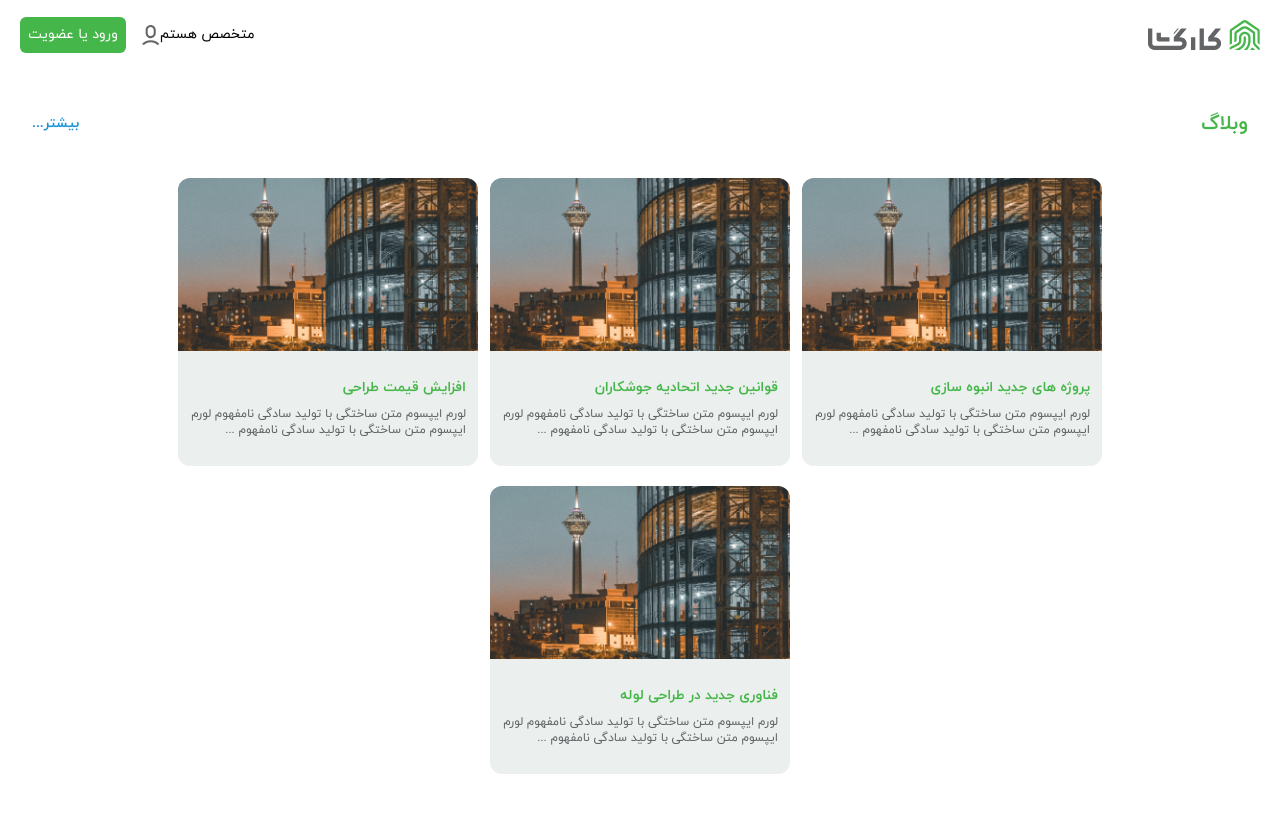
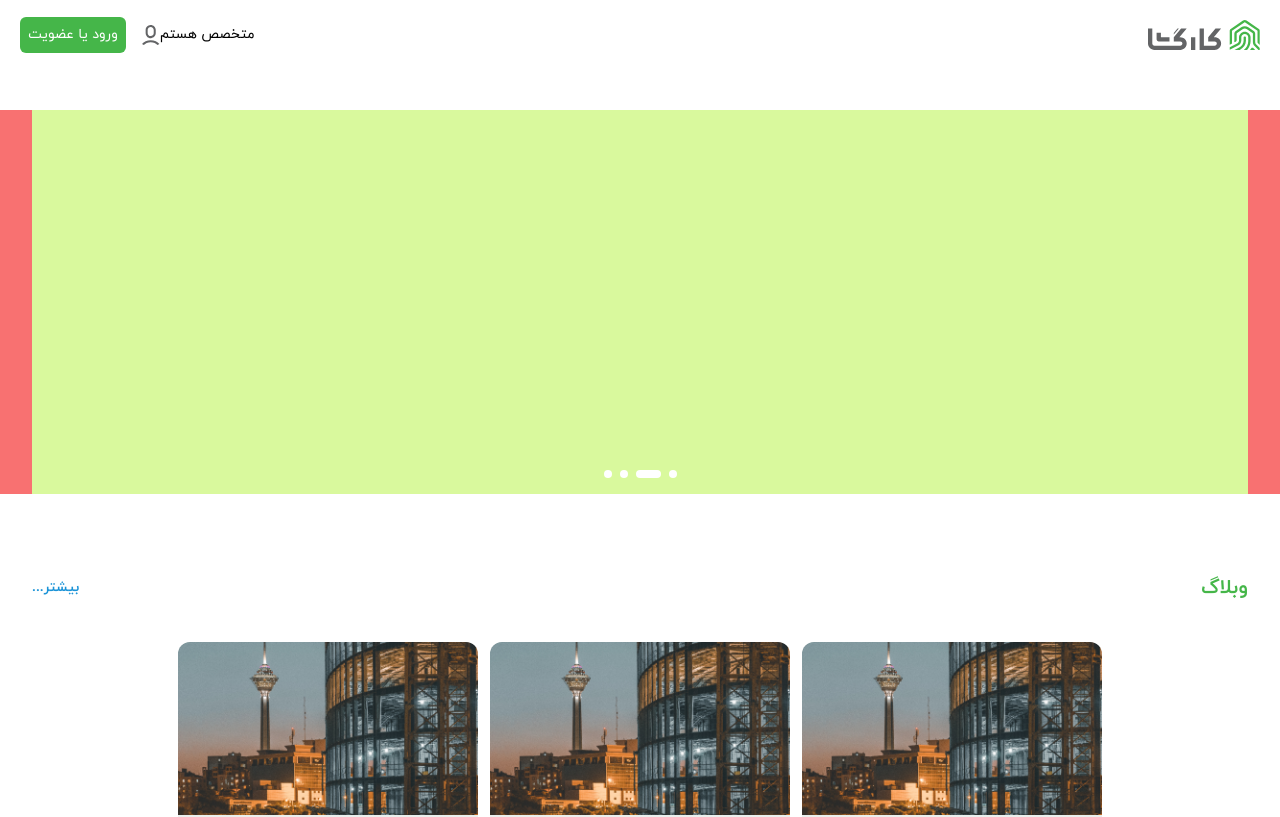
Before and after one commit to AfwebMaker/K-Landing, a React (Create React App) app: page / in a window 1280 px wide. Shown: the top 817 px of the page. Built offline with nearby package versions, Linux system fonts and the light colour scheme.

Commit message:
create slider

```diff
--- a/package.json
+++ b/package.json
@@ -5,6 +5,7 @@
   "dependencies": {
     "@headlessui/react": "^1.7.15",
     "@reduxjs/toolkit": "^1.9.5",
+    "@splidejs/react-splide": "^0.7.12",
     "@testing-library/jest-dom": "^5.16.5",
     "@testing-library/react": "^13.4.0",
     "@testing-library/user-event": "^13.5.0",
@@ -14,6 +15,7 @@
     "react-redux": "^8.0.7",
     "react-router-dom": "^6.11.2",
     "react-scripts": "5.0.1",
+    "swiper": "^9.3.2",
     "web-vitals": "^2.1.4"
   },
   "scripts": {
--- /dev/null
+++ b/src/components/Home/carouselBanner/Carousel.js
@@ -0,0 +1,42 @@
+import { Swiper, SwiperSlide } from 'swiper/react';
+import SwiperCore, { Pagination, Autoplay, EffectFade } from 'swiper';
+import 'swiper/swiper-bundle.min.css';
+
+SwiperCore.use([Pagination, Autoplay, EffectFade]);
+
+const Carousel = () => {
+    return (
+        <Swiper
+            className="mySwiper swiper-h"
+            spaceBetween={50}
+            pagination={{
+                clickable: true,
+            }}
+            modules={[Pagination]}
+            autoplay={{
+                delay: 3000,
+                disableOnInteraction: false,
+            }}
+            loop={true}
+            effect="fade"
+        >
+
+            <SwiperSlide>
+                <div className="w-full h-full bg-lime-500"></div>
+            </SwiperSlide>
+            <SwiperSlide>
+                <div className="w-full h-full bg-lime-200"></div>
+            </SwiperSlide>
+            <SwiperSlide>
+                <div className="w-full h-full bg-lime-900"></div>
+            </SwiperSlide>
+            <SwiperSlide>
+                <div className="w-full h-full bg-lime-900"></div>
+            </SwiperSlide>
+        </Swiper>
+    )
+
+}
+
+
+export default Carousel;
--- /dev/null
+++ b/src/components/Home/carouselBanner/CarouselBanner.js
@@ -0,0 +1,15 @@
+import React from 'react'
+// components
+import Carousel from './Carousel'
+
+function CarouselBanner() {
+    return (
+        <div className="flex items-center flex-col justify-center py-10">
+            <div className="maxLayout px-[20px] md:px-[32px] w-full flex flex-col items-center justify-center overflow-hidden bg-red-400 h-96">
+                <Carousel />
+            </div>
+        </div>
+    )
+}
+
+export default CarouselBanner
--- a/src/components/Home/weblog/BlogCard.js
+++ b/src/components/Home/weblog/BlogCard.js
@@ -5,7 +5,7 @@ import { Link } from 'react-router-dom'
 import cardPoster from "../../../assets/images/home/weblog/Card Image.png"
 
 function BlogCard(props) {
-    const { id, title, description } = props
+    const { title, description } = props
 
     return (
         <div className='bg-color-1 h-72 overflow-hidden rounded-xl cursor-pointer max-w-[300px]'>
--- a/src/index.css
+++ b/src/index.css
@@ -26,3 +26,28 @@
 .maxLayout{
   max-width: 1300px;
 }
+
+.swiper-wrapper div {
+  width: 100% !important;
+  height: 100% !important;
+}
+
+.swiper-slide{
+  width: 100%;
+  height: 100%;
+}
+
+.swiper{
+  width: 100%;
+  height: 100%;
+}
+
+span.swiper-pagination-bullet-active {
+  width: 25px;
+  border-radius: 10px;
+  background-color: white;
+}
+span.swiper-pagination-bullet {
+  background-color: white;
+  opacity: 1;
+}
--- a/src/pages/Home.js
+++ b/src/pages/Home.js
@@ -1,12 +1,14 @@
 import React from 'react'
 // components
 import Weblog from '../components/Home/weblog/Weblog.js'
+import CarouselBanner from '../components/Home/carouselBanner/CarouselBanner.js'
 
 export const Home = () => {
 
   return (
     <div>
-        <Weblog/>
+      <CarouselBanner />
+      <Weblog />
     </div>
   )
 }
```
Also changed, not shown: 1 other file (tests, documents, lock files or other folders).
